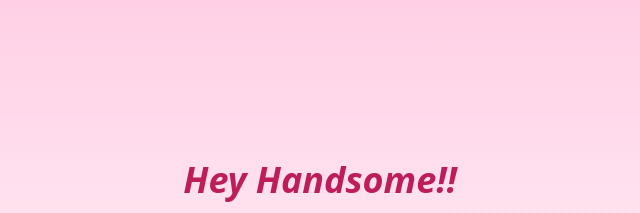
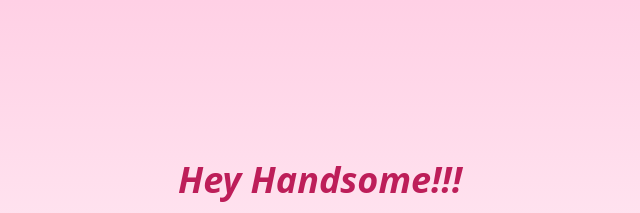
Before and after one commit to KVLPrasanna/bbbps, a plain HTML site: page index.html in a window 1280 px wide. Shown: the top 213 px of the page, 320-960 px from the left. Drawn offline with nearby package versions, Linux system fonts and the light colour scheme.

Commit message:
index.html

```diff
--- a/index.html
+++ b/index.html
@@ -31,7 +31,7 @@
 <body class="gradient-background">
   <div class="flex items-center justify-center h-screen">
     <div class="flex flex-col items-center p-4">
-      <h2 id="valentineQuestion" class="text-4xl font-bold italic text-[#bd1e59] my-4">Hey Handsome!!</h2>
+      <h2 id="valentineQuestion" class="text-4xl font-bold italic text-[#bd1e59] my-4">Hey Handsome!!!</h2>
       <img id="imageDisplay" src="image1.png" alt="Cute kitten with flowers" class="rounded-md h-[300px]" style="object-fit: cover;" />
       <h2 id="valentineQuestion" class="text-4xl font-bold italic text-[#bd1e59] my-4">Answer cheyy Bangaramm!!</h2>
       <div class="flex gap-4 pt-[20px] items-center" id="responseButtons">
```
